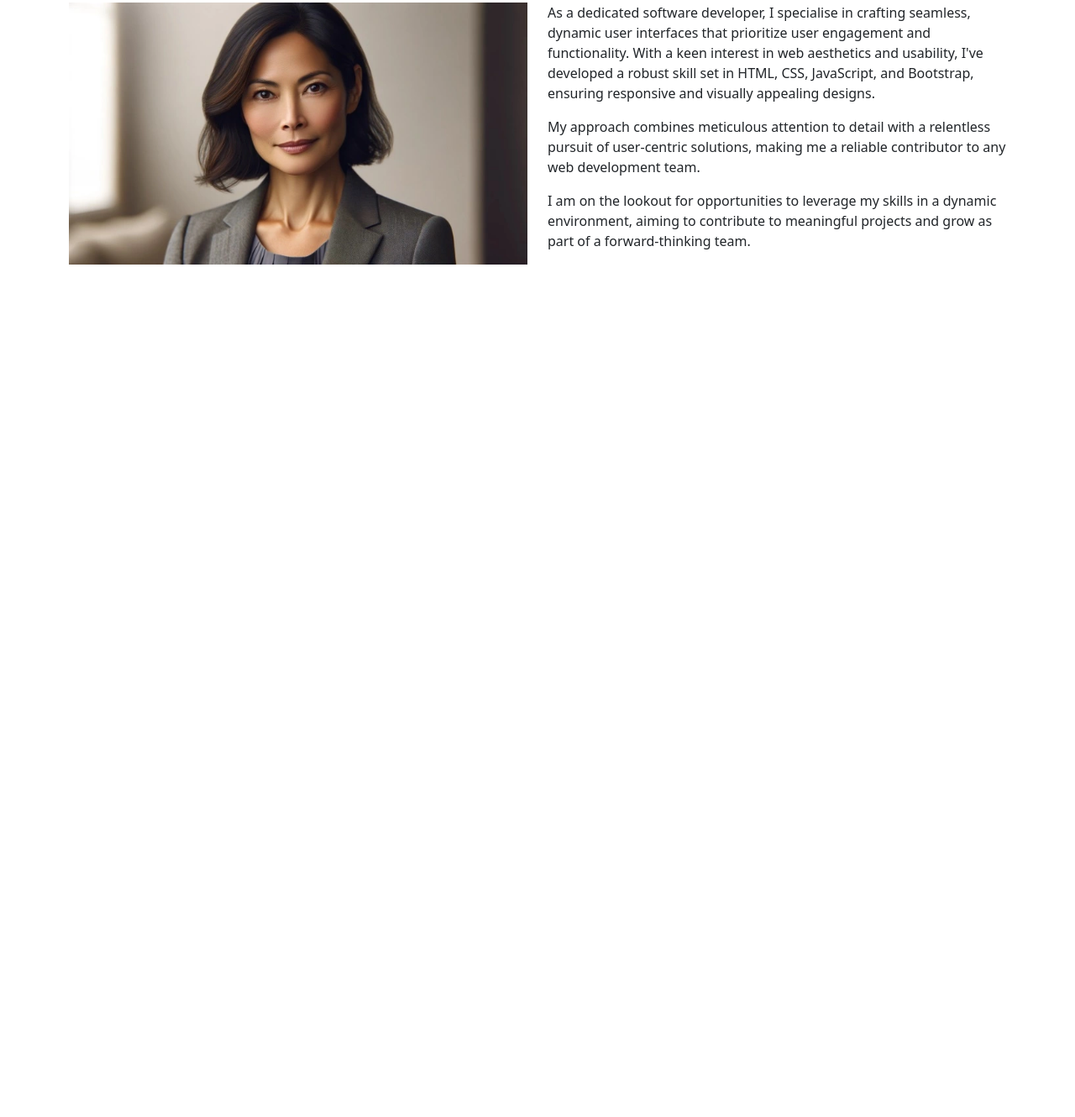
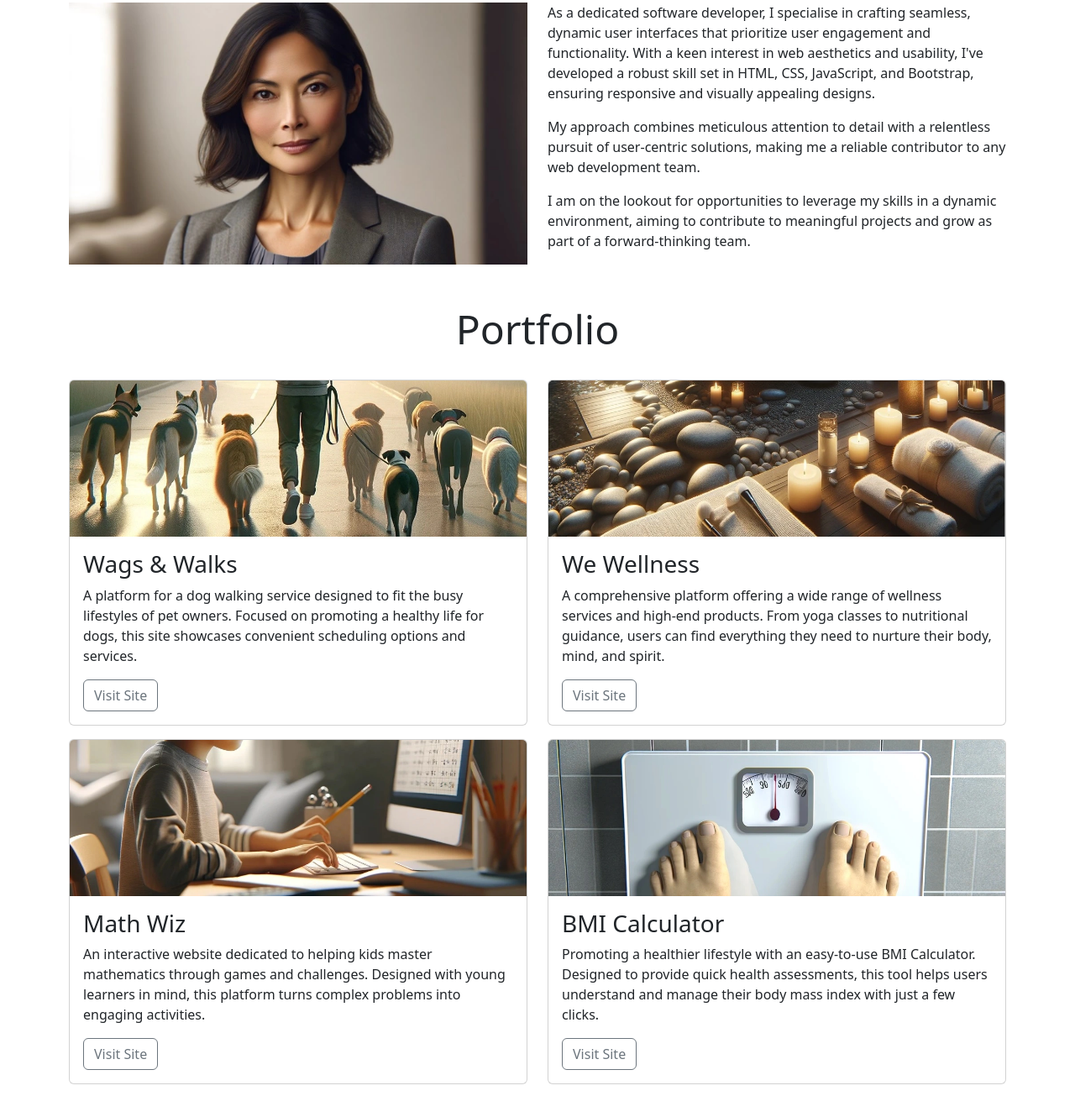
Before and after one commit to larevolucia/bootsrap-portfolio-walkthrough, a plain HTML site: page index.html in a window 1280 px wide. Shown: the part 544-1874 px from the top of the page at 84% size. Before the commit the page ends 883 px from the top, so only its background shows below. Drawn offline with nearby package versions, Linux system fonts and the light colour scheme.

Commit message:
Added portfolio section, using bootstrap cards

```diff
--- a/index.html
+++ b/index.html
@@ -96,7 +96,56 @@
             </div>
         </div>
     </section>
-
+    <!-- portfolio section starts here -->
+    <section id="portfolio" class="container pb-4">
+        <!-- my-4 used to add top and bottom margin to heading -->
+        <div class="row">
+            <div class="col-12 text-center my-4">
+                <h2 class="display-5">Portfolio</h2>
+            </div>
+            <!--Col of cards-->
+            <div class="col-12 col-md-6">
+                <div class="card mb-3">
+                    <img src="assets/images/wags-and-walks.webp" class="card-img-top" alt="A man walking several dogs early in the morning">
+                    <div class="card-body">
+                        <h3 class="card-title">Wags & Walks</h3>
+                        <p class="card-text">A platform for a dog walking service designed to fit the busy lifestyles of pet owners. Focused on promoting a healthy life for dogs, this site showcases convenient scheduling options and services.</p>
+                        <a href="#" class="btn btn-outline-secondary">Visit Site</a>
+                    </div>
+                </div>
+            </div>
+            <div class="col-12 col-md-6">
+                <div class="card mb-3">
+                    <img src="assets/images/we-wellness.webp" class="card-img-top" alt="A spa with candles towels and natural material">
+                    <div class="card-body">
+                        <h3 class="card-title">We Wellness</h3>
+                        <p class="card-text">A comprehensive platform offering a wide range of wellness services and high-end products. From yoga classes to nutritional guidance, users can find everything they need to nurture their body, mind, and spirit.</p>
+                        <a href="#" class="btn btn-outline-secondary">Visit Site</a>
+                    </div>
+                </div>
+            </div>
+            <div class="col-12 col-md-6">
+                <div class="card mb-3">
+                    <img src="assets/images/math-wiz.webp" class="card-img-top" alt="A child practicing math at a computer">
+                    <div class="card-body">
+                        <h3 class="card-title">Math Wiz</h3>
+                        <p class="card-text">An interactive website dedicated to helping kids master mathematics through games and challenges. Designed with young learners in mind, this platform turns complex problems into engaging activities.</p>
+                        <a href="#" class="btn btn-outline-secondary">Visit Site</a>
+                    </div>
+                </div>
+            </div>
+            <div class="col-12 col-md-6">
+                <div class="card mb-3">
+                <img src="assets/images/bmi-calculator.webp" class="card-img-top" alt="Weighing scales seen from the first person view of the person standing on the scales">
+                <div class="card-body">
+                    <h3 class="card-title">BMI Calculator</h3>
+                    <p class="card-text">Promoting a healthier lifestyle with an easy-to-use BMI Calculator. Designed to provide quick health assessments, this tool helps users understand and manage their body mass index with just a few clicks.</p>
+                    <a href="#" class="btn btn-outline-secondary">Visit Site</a>
+                </div>
+            </div>
+        </div>
+        </div>
+    </section>
 </main>
 <!--Bootstrap JS-->
 <script src="https://cdn.jsdelivr.net/npm/bootstrap@5.3.3/dist/js/bootstrap.bundle.min.js" integrity="sha384-YvpcrYf0tY3lHB60NNkmXc5s9fDVZLESaAA55NDzOxhy9GkcIdslK1eN7N6jIeHz" crossorigin="anonymous"></script>
```
